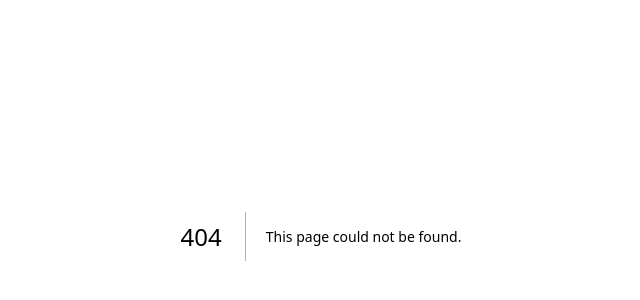
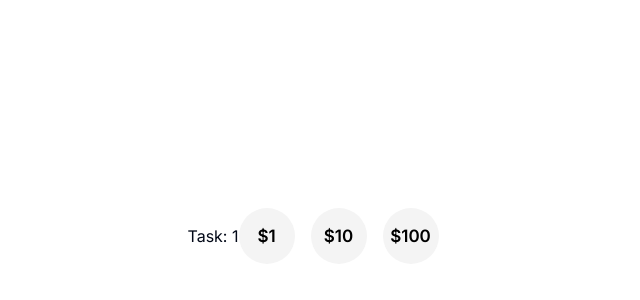
Before and after one commit to codersforcauses/penni, a Next.js app in the folder client/: page /tasks/tip/1 in a window 1280 px wide. Before the commit this address had no page. Shown: the part 164-464 px from the top of the page, without its empty margins (319-959 px from the left). Built offline with nearby package versions, Linux system fonts and the light colour scheme.

Commit message:
Change folder stucture for tip page to add dynamic routes
- Add the ability to pass a taskID to the page to be used.

```diff
--- a/client/src/pages/account/tip.tsx
+++ /dev/null
@@ -1,22 +0,0 @@
-import React, { useState } from "react";
-
-import { Button } from "@/components/ui/button";
-
-export default function Tip() {
-  return (
-    <div className="flex h-screen items-center justify-center bg-white">
-      <Button variant="round" size="round" className="mr-4">
-        {" "}
-        $1{" "}
-      </Button>
-      <Button variant="round" size="round" className="mr-4">
-        {" "}
-        $1{" "}
-      </Button>
-      <Button variant="round" size="round" className="mr-4">
-        {" "}
-        $1{" "}
-      </Button>
-    </div>
-  );
-}
--- /dev/null
+++ b/client/src/pages/tasks/tip/[taskID].tsx
@@ -0,0 +1,37 @@
+import React, { useState } from "react";
+
+import { Button } from "@/components/ui/button";
+
+interface TipProps {
+  taskID: string;
+}
+
+export default function Tip({ taskID }: TipProps) {
+  return (
+    <div className="flex h-screen items-center justify-center bg-white">
+      <p>Task: {taskID}</p>
+      <Button variant="round" size="round" className="mr-4">
+        $1
+      </Button>
+      <Button variant="round" size="round" className="mr-4">
+        $10
+      </Button>
+      <Button variant="round" size="round" className="mr-4">
+        $100
+      </Button>
+    </div>
+  );
+}
+
+export async function getServerSideProps({ params }: any) {
+  const taskID = params?.taskID as string;
+  // Fetch additional data about the task if needed
+  // const res = await fetch(`https://api.example.com/tasks/${taskID}`);
+  // const taskData = await res.json();
+  return {
+    props: {
+      taskID,
+      // taskData, // Pass additional task data as props
+    },
+  };
+}
```
